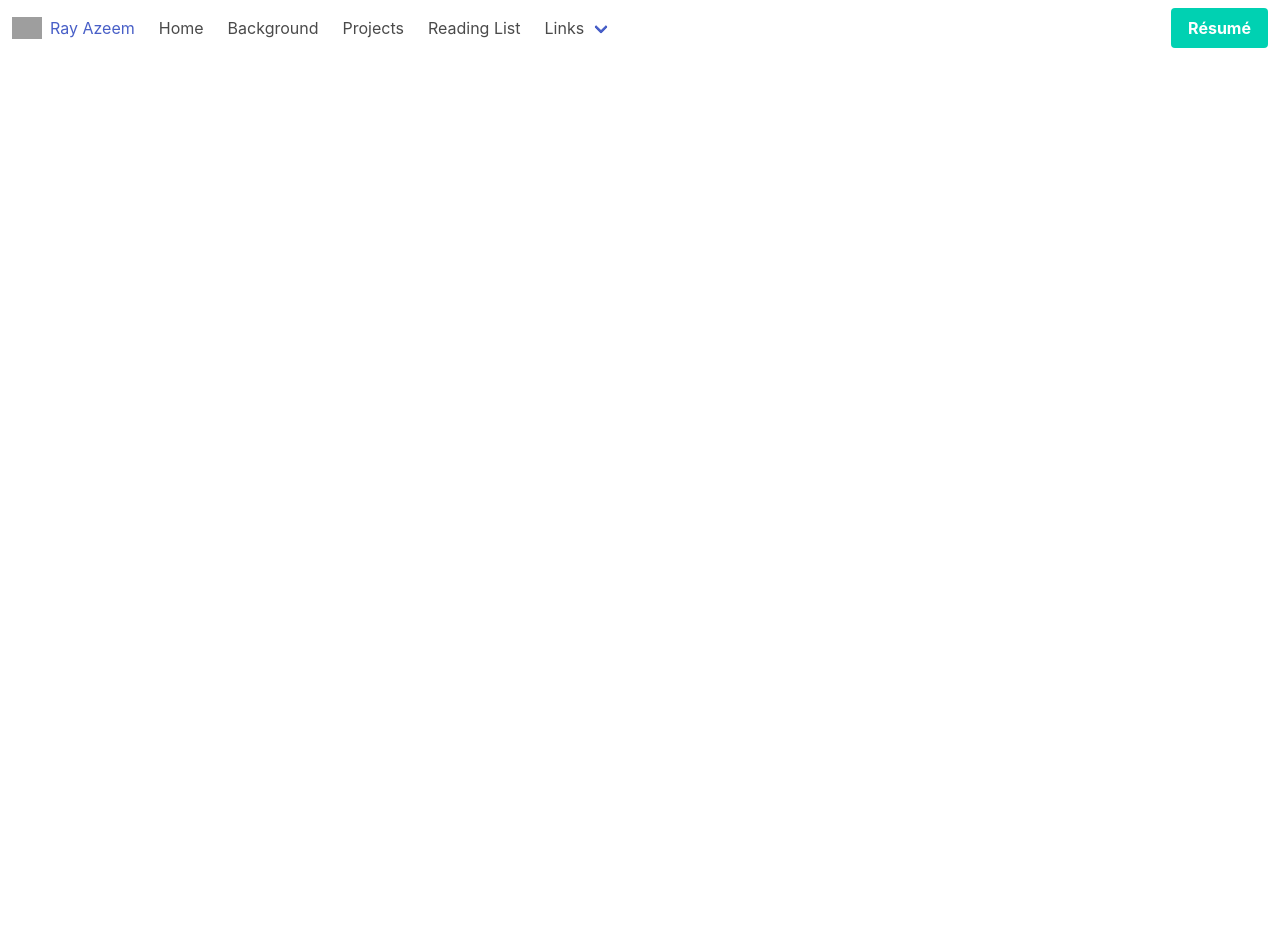
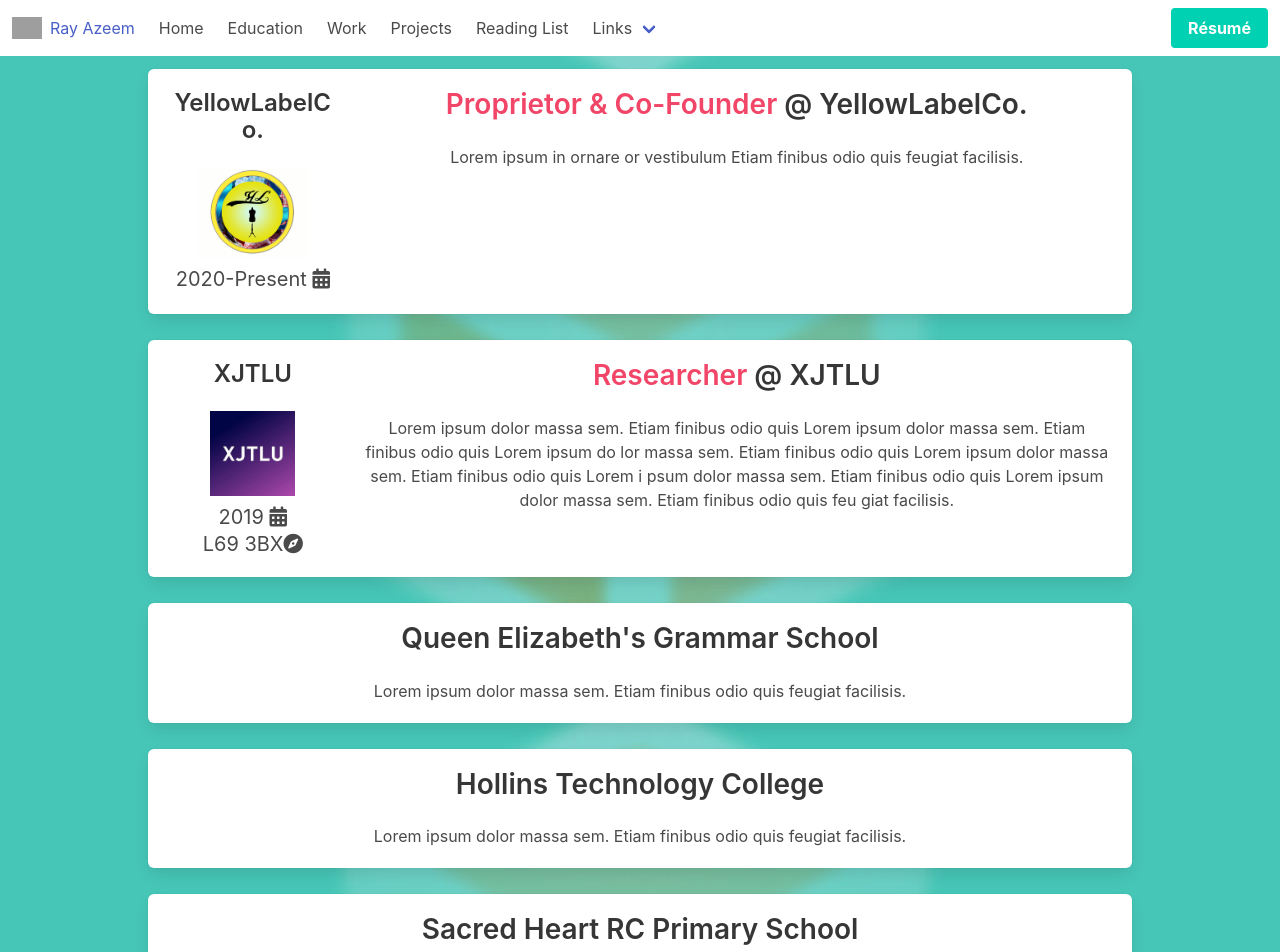
Before and after one commit to zoraizazeem/zoraiz, a React (Create React App) app: page /work in a window 1280 px wide. Shown: the top 952 px of the page. Before the commit the page ends 800 px from the top, so only its background shows below. Built offline with nearby package versions, Linux system fonts and the light colour scheme; grey boxes are pictures that could not be loaded.

Commit message:
work section fleshed out

```diff
--- a/src/App.js
+++ b/src/App.js
@@ -5,9 +5,10 @@ import Nav from "./components/Nav";
 import Projects from "./components/Projects";
 import Resume from "./components/Resume";
 import ProfilePic from "./media/ZORAIZ.png";
-import Background from "./components/Background";
 
 import { BrowserRouter as Router, Switch, Route } from 'react-router-dom';
+import Education from "./components/Education";
+import Work from "./components/Work";
 
 class App extends Component {
   render() {
@@ -20,7 +21,8 @@ class App extends Component {
             <Route path="/" exact component={Home}></Route>
             <Route path="/projects" component={Projects} />
             <Route path="/resume" component={Resume} />
-            <Route path="/background" component={Background} />
+            <Route path="/education" component={Education} />
+            <Route path="/work" component={Work} />
           </Switch>
         </div>
       </Router>
--- a/src/components/Background.js
+++ b/src/components/Education.js
@@ -5,7 +5,7 @@ import Liverpool from "../media/LiverpoolLogo.png";
 import Leeds from "../media/LeedsLogo.png";
 import "../css/all.min.css";
 
-export default class Background extends Component {
+export default class Education extends Component {
     render() {
         return (
             <div className="canv2">
@@ -17,14 +17,15 @@ export default class Background extends Component {
                                     <div class="column is-one-fifth">
 
                                         <figure >
-                                        <h4 class="title is-4">University of Leeds</h4>
+                                            <h4 class="title is-4">University of Leeds</h4>
 
-                                            <a href = "https://en.wikipedia.org/wiki/University_of_Leeds">
-                                            <img src={Leeds} id="LeedsLogo" />
+                                            <a href="https://en.wikipedia.org/wiki/University_of_Leeds">
+                                                <img src={Leeds} id="LeedsLogo" />
                                             </a>
                                         </figure>
-                                        <p class = "is-size-5">2021-2022     <i class="fas fa-calendar-alt"></i></p>
-                                        <p class = "is-size-5">LS2 9JT    <i class="fas fa-compass"></i></p>
+                                        <p class="is-size-5">2021-2022     <i class="fas fa-calendar-alt"></i></p>
+                                        {/*this code below is the google map location for Univeristy of Leeds*/}
+                                        <a href="https://www.google.co.uk/maps/place/Woodhouse,+Leeds+LS2+9JT/@53.8075651,-1.5462999,14z/data=!4m5!3m4!1s0x48795eaa03220899:0xd4873e6855755dc5!8m2!3d53.8079744!4d-1.5533337" ><p class="is-size-5">LS2 9JT    <i class="fas fa-compass"></i></p>   </a>
                                     </div>
                                     <div class="column">
                                         <p class="title"><span class="has-text-danger">MSc </span> Data Science and Analytics</p>
@@ -41,14 +42,15 @@ export default class Background extends Component {
                                 <div class="columns">
                                     <div class="column is-one-fifth">
                                         <figure >
-                                        <h4 class="title is-4">University of Liverpool</h4>
-                                            <a href = "https://en.wikipedia.org/wiki/University_of_Liverpool">
+                                            <h4 class="title is-4">University of Liverpool</h4>
+                                            <a href="https://en.wikipedia.org/wiki/University_of_Liverpool">
 
-                                            <img src={Liverpool} id="LiverpoolLogo" />
+                                                <img src={Liverpool} id="LiverpoolLogo" />
                                             </a>
                                         </figure>
-                                        <p class = "is-size-5">2017-2020     <i class="fas fa-calendar-alt"></i></p>
-                                        <h6 class = "subtitle is-5">L69 3BX<i class="fas fa-compass"></i></h6>
+                                        <p class="is-size-5">2017-2020     <i class="fas fa-calendar-alt"></i></p>
+                                        {/* A link to the google maps for University of Liverpool */}
+                                        <a href="https://www.google.com/maps/place/Liverpool+L69+3BX/@53.3804582,-2.978819,17z/data=!3m1!4b1!4m5!3m4!1s0x487b21233dbace2f:0x3a1c88d066f16dfa!8m2!3d53.3803315!4d-2.9764308"><p class="is-size-5">L69 3BX<i class="fas fa-compass"></i></p></a>
                                     </div>
                                     <div class="column">
                                         <p class="title"><span class="has-text-danger">BSc (Hons)</span> Chemistry</p>
--- a/src/components/Nav.js
+++ b/src/components/Nav.js
@@ -11,7 +11,7 @@ export default class Nav extends Component {
             <a class="navbar-item" >
               <img src={logo} width="30" height="28"></img>
 
-      <div class = "pl-2" >
+              <div class="pl-2" >
                 <h1>   Ray Azeem</h1>
               </div>
             </a>
@@ -25,17 +25,20 @@ export default class Nav extends Component {
 
           <div id="navbarBasicExample" class="navbar-menu">
             <div class="navbar-start">
-      <a class="navbar-item" href = "/">
+              <a class="navbar-item" href="/">
                 Home
               </a>
 
-      <a class="navbar-item" href = "background">
-        Background
+              <a class="navbar-item" href="education">
+                Education
               </a>
-      <a class="navbar-item" href = "projects">
+              <a class="navbar-item" href="work">
+                Work
+              </a>
+              <a class="navbar-item" href="projects">
                 Projects
               </a>
-      <a class = "navbar-item"> Reading List</a>
+              <a class="navbar-item"> Reading List</a>
 
               <div class="navbar-item has-dropdown is-hoverable">
                 <a class="navbar-link">
@@ -58,7 +61,7 @@ export default class Nav extends Component {
                   <a class="navbar-item">
                     Contact Me
                   </a>
-          <hr class="navbar-divider"/>
+                  <hr class="navbar-divider" />
                   <a class="navbar-item">
                     Report an issue
                   </a>
@@ -69,7 +72,7 @@ export default class Nav extends Component {
             <div class="navbar-end">
               <div class="navbar-item">
                 <div class="buttons">
-          <a class="button is-primary" href = "resume">
+                  <a class="button is-primary" href="resume">
                     <strong>Résumé</strong>
                   </a>
 
--- /dev/null
+++ b/src/components/Work.js
@@ -0,0 +1,96 @@
+import "../css/App.css";
+import { Component } from "react";
+import cube from "../media/cubenew.jpg";
+import Liverpool from "../media/LiverpoolLogo.png";
+import YellowLabel from "../media/newyl.jpg";
+import "../css/all.min.css";
+import XJTLU from "../media/XJTLU.jpeg"
+
+export default class Work extends Component {
+    render() {
+        return (
+            <div className="canv2">
+                <div className="canv" style={{ backgroundImage: `url(${cube})` }}>
+                    <div class="container is-max-desktop" id="border">
+                        <div class="tile is-ancestor">
+                            <div class="tile is-child box">
+                                <div class="columns">
+                                    <div class="column is-one-fifth">
+
+                                        <figure >
+                                            <h4 class="title is-4">YellowLabelCo.</h4>
+                                            <a href="https://www.ebay.co.uk/usr/yellowlabel3">
+                                                <img src={YellowLabel} id="LeedsLogo" />
+                                            </a>
+                                        </figure>
+                                        <p class="is-size-5">2020-Present     <i class="fas fa-calendar-alt"></i></p>
+                                    </div>
+                                    <div class="column">
+                                        <p class="title"><span class="has-text-danger">Proprietor & Co-Founder </span>  @ YellowLabelCo.</p>
+
+                                        <p>Lorem ipsum in ornare or vestibulum Etiam finibus odio quis feugiat facilisis.</p>
+                                    </div>
+                                </div>
+                            </div>
+                        </div>
+                    </div>
+                    <div class="container is-max-desktop" id="border">
+                        <div class="tile is-ancestor">
+                            <div class="tile is-child box">
+                                <div class="columns">
+                                    <div class="column is-one-fifth">
+                                        <figure >
+                                            <h4 class="title is-4">XJTLU</h4>
+                                            <a href="https://en.wikipedia.org/wiki/Xi'an_Jiaotong-Liverpool_University">
+
+                                                <img src={XJTLU} id="LiverpoolLogo" />
+                                            </a>
+                                        </figure>
+                                        <p class="is-size-5">2019     <i class="fas fa-calendar-alt"></i></p>
+                                        <h6 class="subtitle is-5">L69 3BX<i class="fas fa-compass"></i></h6>
+                                    </div>
+                                    <div class="column">
+                                        <p class="title"><span class="has-text-danger">Researcher</span> @ XJTLU</p>
+
+                                        <p>Lorem ipsum dolor massa sem. Etiam finibus odio quis
+                                        Lorem ipsum dolor massa sem. Etiam finibus odio quis Lorem ipsum do
+                                        lor massa sem. Etiam finibus odio quis Lorem ipsum dolor massa sem. Etiam finibus odio quis Lorem i
+                                        psum dolor massa sem. Etiam finibus odio quis Lorem ipsum dolor massa sem. Etiam finibus odio quis feu
+                                         giat facilisis.</p>
+                                    </div>
+
+                                </div>
+
+                            </div>
+                        </div>
+                    </div>
+                    <div class="container is-max-desktop" id="border">
+                        <div class="tile is-ancestor">
+                            <div class="tile is-child box">
+                                <p class="title">Queen Elizabeth's Grammar School</p>
+                                <p>Lorem ipsum dolor massa sem. Etiam finibus odio quis feugiat facilisis.</p>
+                            </div>
+                        </div>
+                    </div>
+                    <div class="container is-max-desktop" id="border">
+                        <div class="tile is-ancestor">
+                            <div class="tile is-child box">
+                                <p class="title">Hollins Technology College</p>
+                                <p>Lorem ipsum dolor massa sem. Etiam finibus odio quis feugiat facilisis.</p>
+                            </div>
+                        </div>
+                    </div>
+                    <div class="container is-max-desktop" id="border">
+                        <div class="tile is-ancestor">
+                            <div class="tile is-child box">
+                                <p class="title">Sacred Heart RC Primary School</p>
+                                <p>Lorem ipsum dolor massa sem. Etiam finibus odio quis feugiat facilisis.</p>
+                            </div>
+                        </div>
+                    </div>
+                </div>
+            </div>
+
+        );
+    }
+}
```
Also changed, not shown: src/media/XJTLU.jpeg (added), src/media/newyl.jpg (added). Lines whose indentation alone changed are shown as unchanged.
